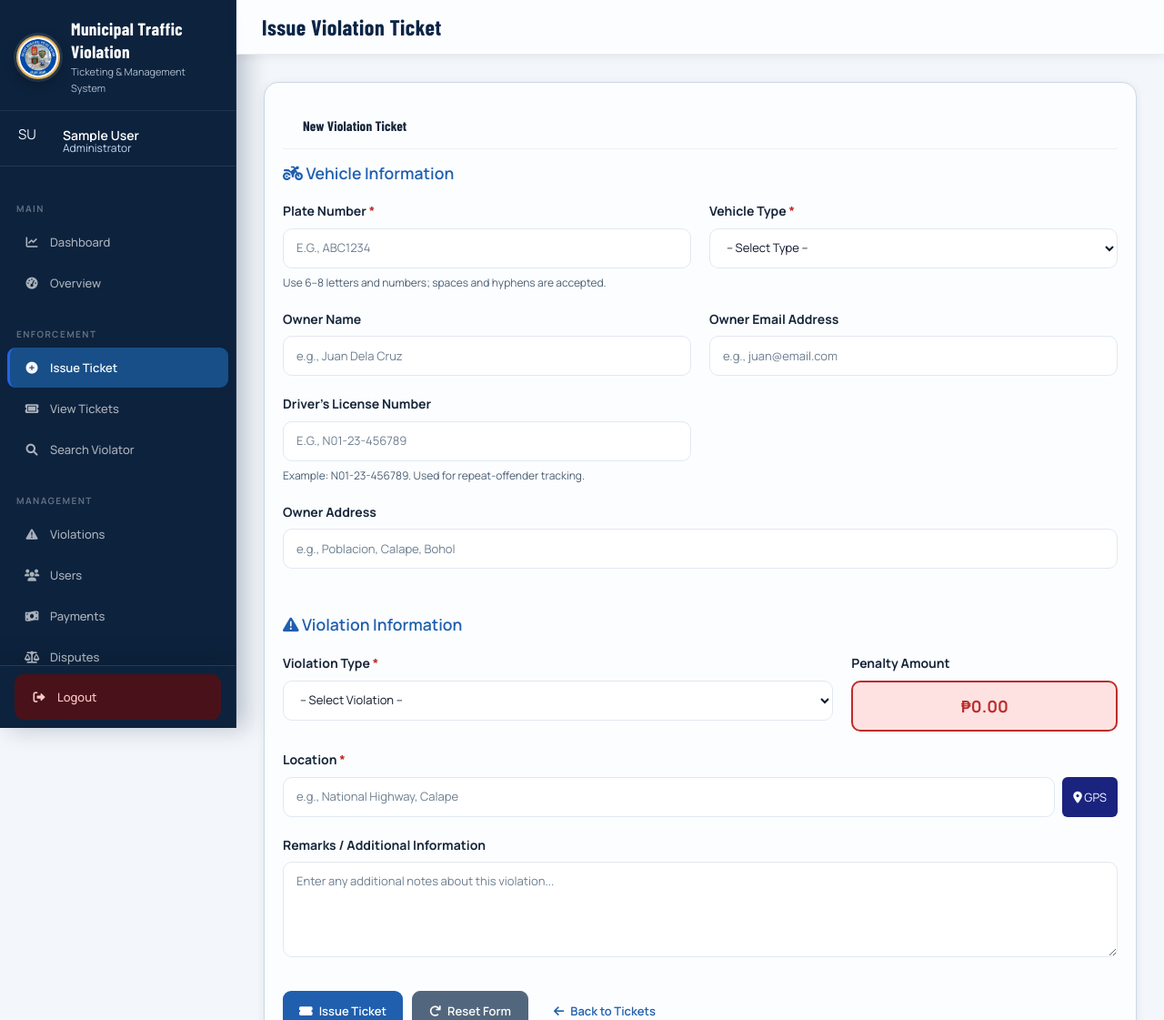
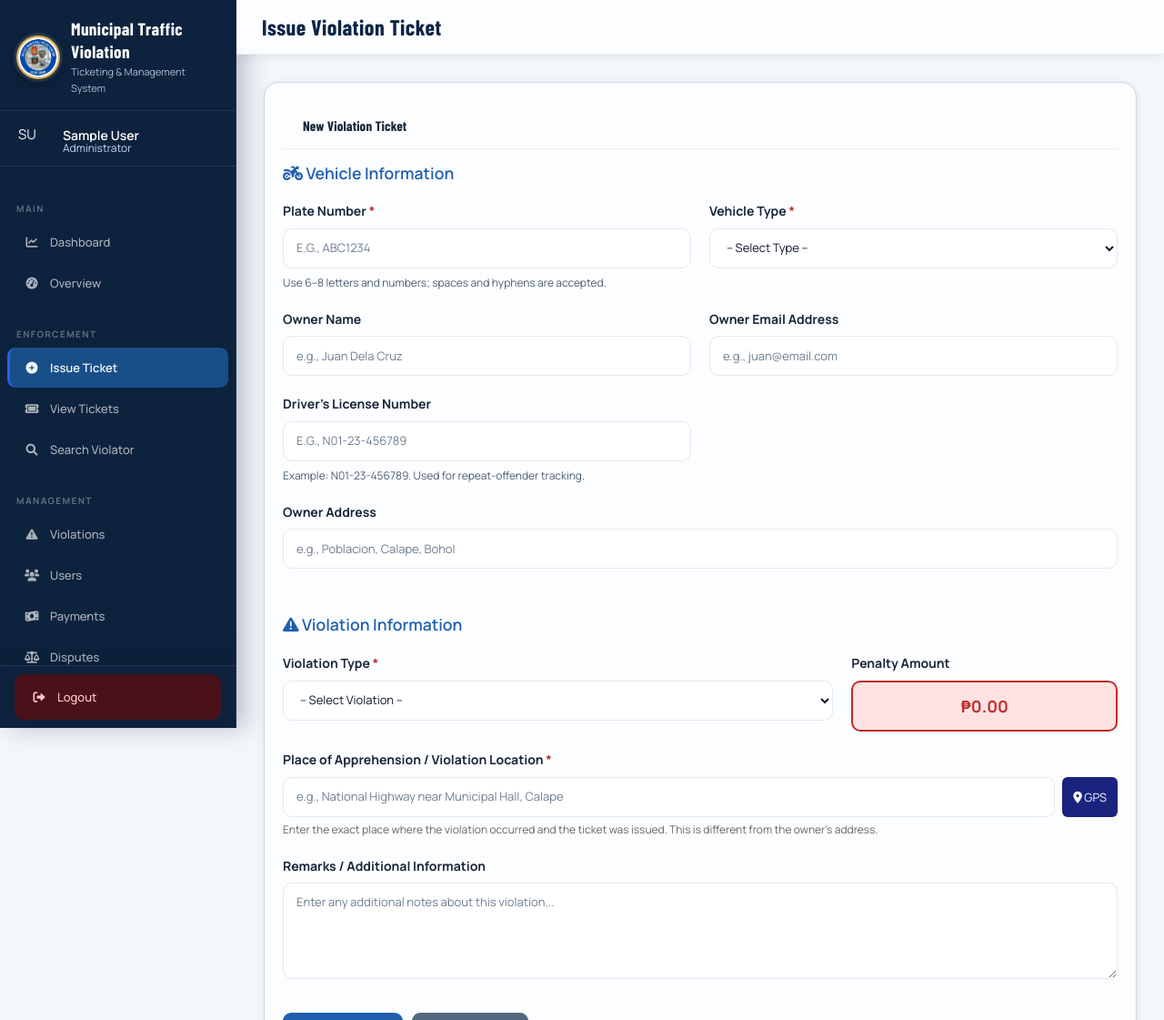
Before and after one commit to klintpaulbayarcal-byte/Thesis-TVTMS, a plain HTML site: page frontend/pages/issue-ticket.html in a window 1280 px wide. Shown: the top 1121 px of the page at 91% size. Drawn offline with nearby package versions, Linux system fonts and the light colour scheme; no server answers; sample sign-in values are in the browser's storage.

Commit message:
Clarify ticket location as place of apprehension

```diff
--- a/frontend/pages/issue-ticket.html
+++ b/frontend/pages/issue-ticket.html
@@ -237,15 +237,19 @@
                             </div>
 
                             <div class="form-group">
-                                <label for="location" class="required">Location</label>
+                                <label for="location" class="required">Place of Apprehension / Violation Location</label>
                                 <div style="display:flex;gap:8px;align-items:flex-start">
                                     <input type="text" id="location" name="location" required
-                                        placeholder="e.g., National Highway, Calape" style="flex:1">
+                                        placeholder="e.g., National Highway near Municipal Hall, Calape" style="flex:1"
+                                        aria-describedby="locationHelp gpsStatus">
                                     <button type="button" id="gpsBtn" onclick="fillGPS()"
                                         title="Use my current GPS location"
                                         style="padding:10px 12px;background:#1a237e;color:#fff;border:none;border-radius:6px;cursor:pointer;white-space:nowrap;font-size:0.8rem">
                                         <i class="fas fa-map-marker-alt"></i> GPS
                                     </button>
+                                </div>
+                                <div id="locationHelp" style="font-size:0.75rem;color:#666;margin-top:4px">
+                                    Enter the exact place where the violation occurred and the ticket was issued. This is different from the owner's address.
                                 </div>
                                 <div id="gpsStatus" style="font-size:0.75rem;color:#666;margin-top:4px"></div>
                             </div>
```
